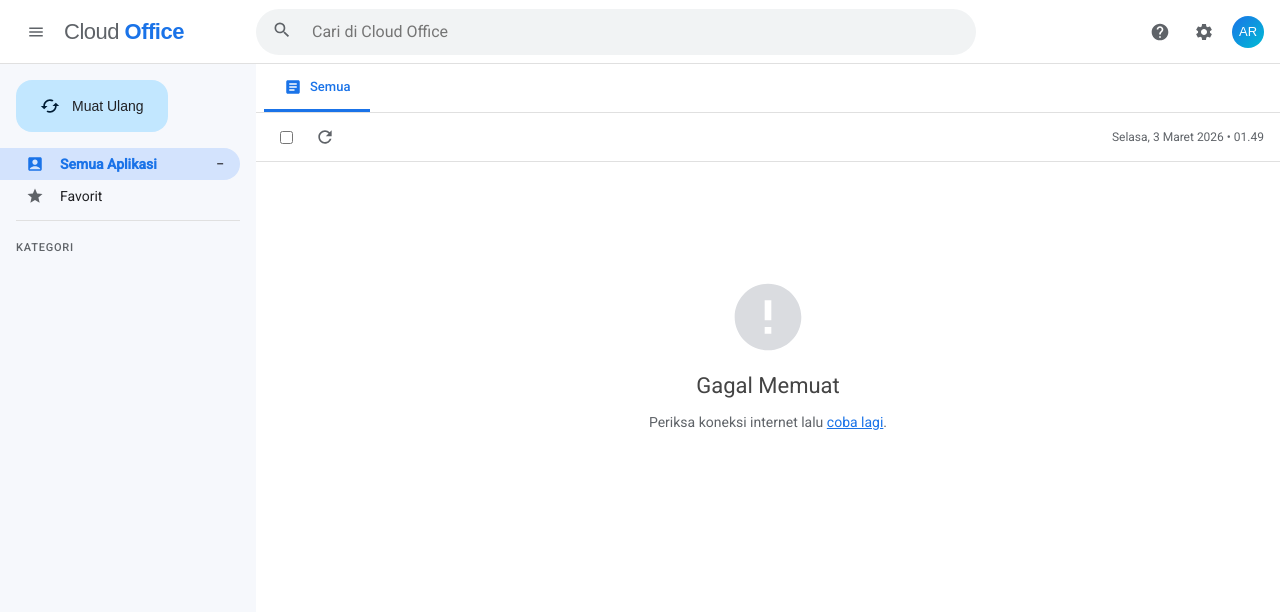
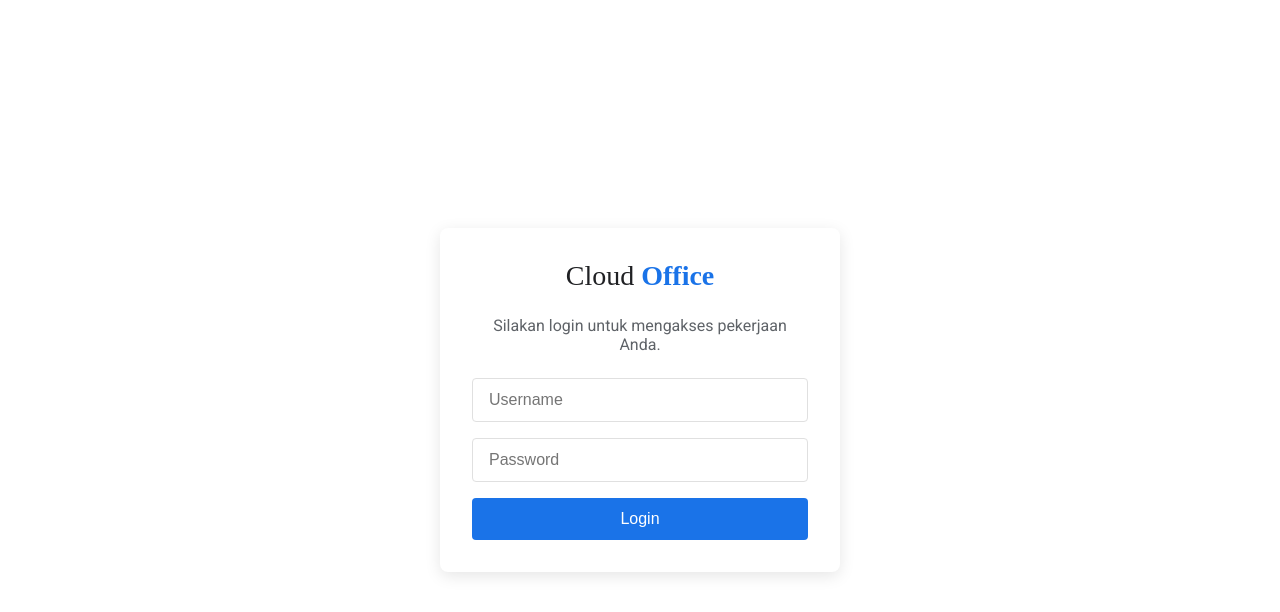
Before and after one commit to arbainibnuoemar/cloud-office, a plain HTML site: page index.html in a window 1280 px wide. Drawn offline with Linux system fonts and the light colour scheme; no server answers; a web font is replaced by a local one.

Commit message:
feat: add login system with session persistence and logout button

```diff
--- a/index.html
+++ b/index.html
@@ -549,9 +549,76 @@
             padding: 16px;
         }
         #settings-panel.open { transform: translateX(0); }
+
+        /* Login Overlay */
+        #login-overlay {
+            position: fixed;
+            inset: 0;
+            background: #fff;
+            z-index: 1000;
+            display: flex;
+            align-items: center;
+            justify-content: center;
+            padding: 24px;
+        }
+        #login-card {
+            width: 100%;
+            max-width: 400px;
+            background: #fff;
+            border-radius: 8px;
+            box-shadow: 0 4px 16px rgba(0,0,0,0.1);
+            padding: 32px;
+            text-align: center;
+        }
+        #login-card .logo-text {
+            font-size: 28px;
+            margin-bottom: 24px;
+            display: block;
+        }
+        .login-input {
+            width: 100%;
+            padding: 12px 16px;
+            margin-bottom: 16px;
+            border: 1px solid var(--border);
+            border-radius: 4px;
+            font-size: 16px;
+            outline: none;
+        }
+        .login-input:focus { border-color: var(--google-blue); }
+        .login-btn {
+            width: 100%;
+            padding: 12px;
+            background: var(--google-blue);
+            color: #fff;
+            border: none;
+            border-radius: 4px;
+            font-size: 16px;
+            font-weight: 500;
+            cursor: pointer;
+            transition: background 0.2s;
+        }
+        .login-btn:hover { background: #1557b0; }
+        .login-error {
+            color: var(--red);
+            font-size: 14px;
+            margin-top: 12px;
+            display: none;
+        }
+        body.logged-in #login-overlay { display: none; }
     </style>
 </head>
 <body>
+
+<div id="login-overlay">
+    <div id="login-card">
+        <span class="logo-text" style="font-family:'Google Sans';">Cloud <span style="color:var(--google-blue);font-weight:700;">Office</span></span>
+        <p style="margin-bottom:24px;color:var(--text-secondary);">Silakan login untuk mengakses pekerjaan Anda.</p>
+        <input type="text" id="login-user" class="login-input" placeholder="Username">
+        <input type="password" id="login-pass" class="login-input" placeholder="Password">
+        <button id="login-btn" class="login-btn">Login</button>
+        <div id="login-error" class="login-error">Username atau Password salah!</div>
+    </div>
+</div>
 
 <header id="header">
     <div class="logo-area">
@@ -572,6 +639,9 @@
         </button>
         <button class="icon-btn" title="Pengaturan" id="settings-btn">
             <svg viewBox="0 0 24 24"><path d="M19.14 12.94c.04-.3.06-.61.06-.94 0-.32-.02-.64-.07-.94l2.03-1.58c.18-.14.23-.41.12-.61l-1.92-3.32c-.12-.22-.37-.29-.59-.22l-2.39.96c-.5-.38-1.03-.7-1.62-.94l-.36-2.54c-.04-.24-.24-.41-.48-.41h-3.84c-.24 0-.43.17-.47.41l-.36 2.54c-.59.24-1.13.57-1.62.94l-2.39-.96c-.22-.08-.47 0-.59.22L2.74 8.87c-.12.21-.08.47.12.61l2.03 1.58c-.05.3-.07.62-.07.94s.02.64.07.94l-2.03 1.58c-.18.14-.23.41-.12.61l1.92 3.32c.12.22.37.29.59.22l2.39-.96c.5.38 1.03.7 1.62.94l.36 2.54c.05.24.24.41.48.41h3.84c.24 0 .44-.17.47-.41l.36-2.54c.59-.24 1.13-.56 1.62-.94l2.39.96c.22.08.47 0 .59-.22l1.92-3.32c.12-.22.07-.47-.12-.61l-2.01-1.58zM12 15.6c-1.98 0-3.6-1.62-3.6-3.6s1.62-3.6 3.6-3.6 3.6 1.62 3.6 3.6-1.62 3.6-3.6 3.6z"/></svg>
+        </button>
+        <button class="icon-btn" title="Logout" id="logout-btn">
+            <svg viewBox="0 0 24 24"><path d="M17 7l-1.41 1.41L18.17 11H8v2h10.17l-2.58 2.58L17 17l5-5zM4 5h8V3H4c-1.1 0-2 .9-2 2v14c0 1.1.9 2 2 2h8v-2H4V5z"/></svg>
         </button>
         <div class="avatar" title="Akun">AR</div>
     </div>
@@ -651,6 +721,39 @@
 </div>
 
 <script>
+// --- AUTH ---
+const AUTH_KEY = 'co_logged_in';
+const USERNAME = 'admin';
+const PASSWORD = '1234';
+
+function checkAuth() {
+    if (localStorage.getItem(AUTH_KEY) === 'true') {
+        document.body.classList.add('logged-in');
+    } else {
+        document.body.classList.remove('logged-in');
+    }
+}
+
+document.getElementById('login-btn').addEventListener('click', () => {
+    const user = document.getElementById('login-user').value;
+    const pass = document.getElementById('login-pass').value;
+    if (user === USERNAME && pass === PASSWORD) {
+        localStorage.setItem(AUTH_KEY, 'true');
+        checkAuth();
+    } else {
+        document.getElementById('login-error').style.display = 'block';
+    }
+});
+
+document.getElementById('logout-btn').addEventListener('click', () => {
+    if (confirm('Apakah Anda yakin ingin logout?')) {
+        localStorage.removeItem(AUTH_KEY);
+        location.reload();
+    }
+});
+
+checkAuth();
+
 // --- CONFIG ---
 const SCRIPT_URL = 'https://script.google.com/macros/s/AKfycbzYxwzOYBJG13GgkNusbTw_0Nf_7gLa-OqgiU7P792b3JUk84GuN2vbUh72AeCWkSco/exec';
 
```
